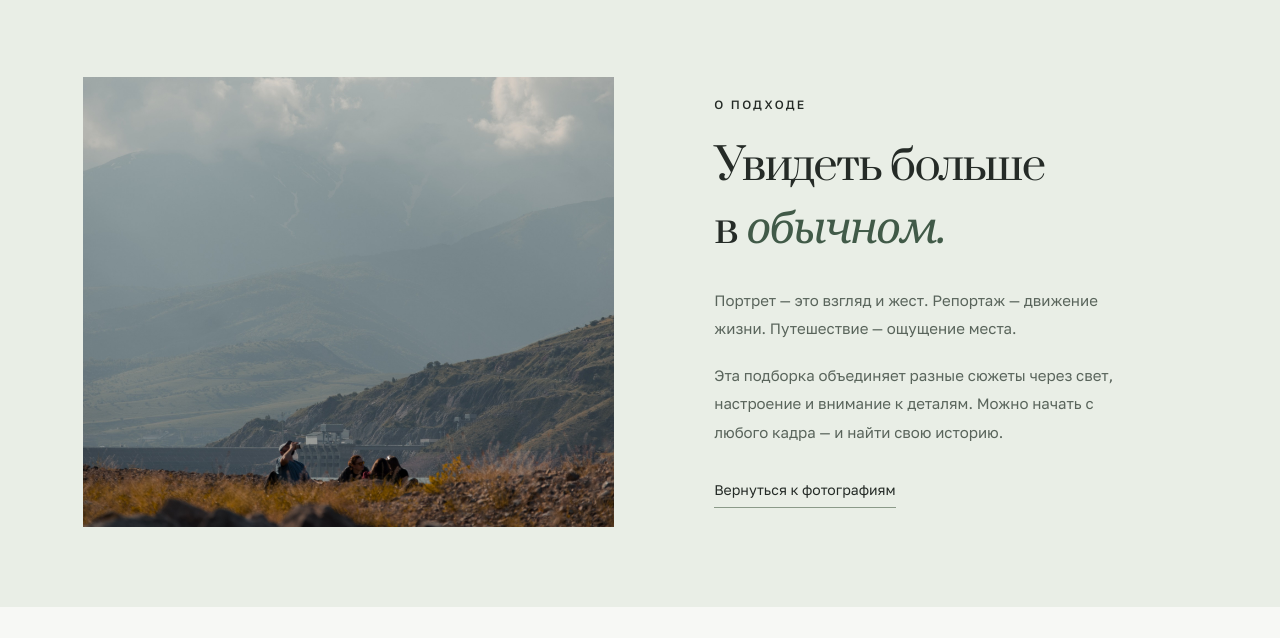
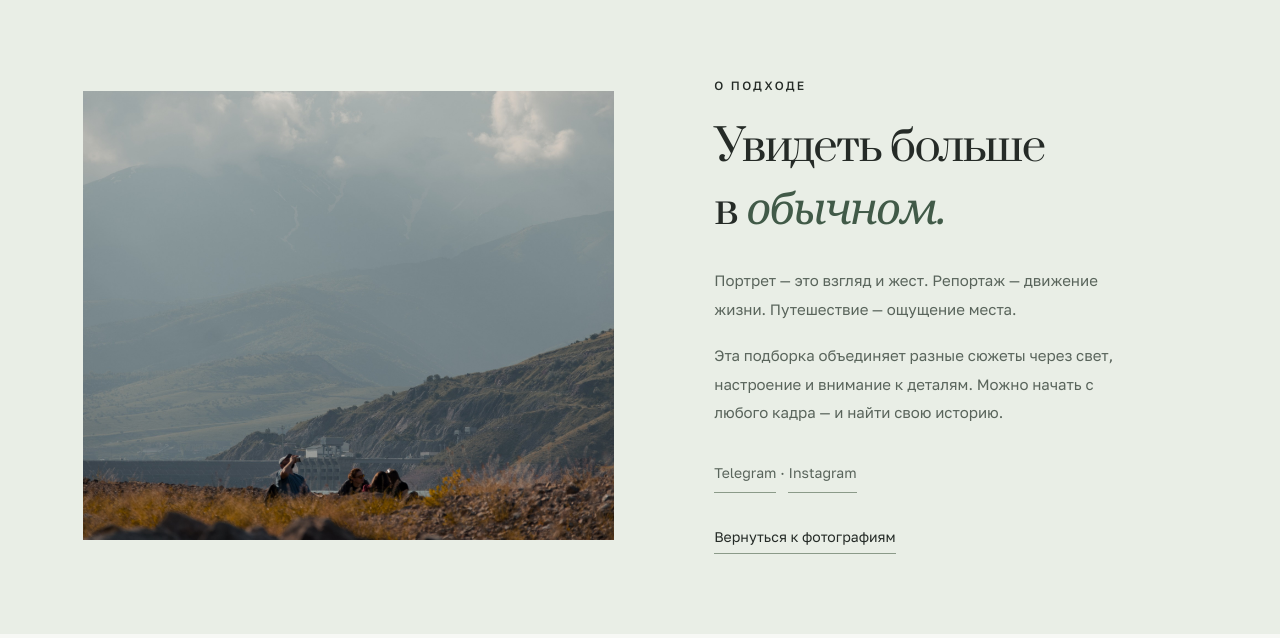
Before and after one commit to zina1t/svet-i-moment, a plain HTML site: page index.html in a window 1280 px wide. Shown: the part 5540-6178 px from the top of the page. Drawn offline with Linux system fonts and the light colour scheme.

Commit message:
Add Telegram and Instagram contact links

```diff
--- a/index.html
+++ b/index.html
@@ -41,7 +41,8 @@
 </section>
 <section class="about" id="about" aria-labelledby="about-title">
 <div class="about-picture"><img src="photos/4bd809b6-501e-478e-b1e6-d587b76a83e3.jpg" data-photo="travel-4" alt="Горные вершины и тихая вода" loading="lazy" width="2048" height="1638"></div>
-<div class="about-copy"><p class="eyebrow">О ПОДХОДЕ</p><h2 id="about-title">Увидеть больше<br>в <em>обычном.</em></h2><p>Портрет — это взгляд и жест. Репортаж — движение жизни. Путешествие — ощущение места.</p><p>Эта подборка объединяет разные сюжеты через свет, настроение и внимание к деталям. Можно начать с любого кадра — и найти свою историю.</p><a class="text-link" href="#works">Вернуться к фотографиям</a></div>
+<div class="about-copy"><p class="eyebrow">О ПОДХОДЕ</p><h2 id="about-title">Увидеть больше<br>в <em>обычном.</em></h2><p>Портрет — это взгляд и жест. Репортаж — движение жизни. Путешествие — ощущение места.</p><p>Эта подборка объединяет разные сюжеты через свет, настроение и внимание к деталям. Можно начать с любого кадра — и найти свою историю.</p><p><a class="text-link" href="https://t.me/zina1t">Telegram</a> · <a class="text-link" href="https://www.instagram.com/v.griaztsov?avpt=MXd1djd1Z21iN3o4MQ%3D%3D&amp;utm_source=qr">Instagram</a></p>
+<a class="text-link" href="#works">Вернуться к фотографиям</a></div>
 </section>
 </main>
 <footer><a class="footer-brand" href="#">свет и момент</a><span>Портфолио фотографа</span><a href="#hero-title">Наверх</a></footer>
```
